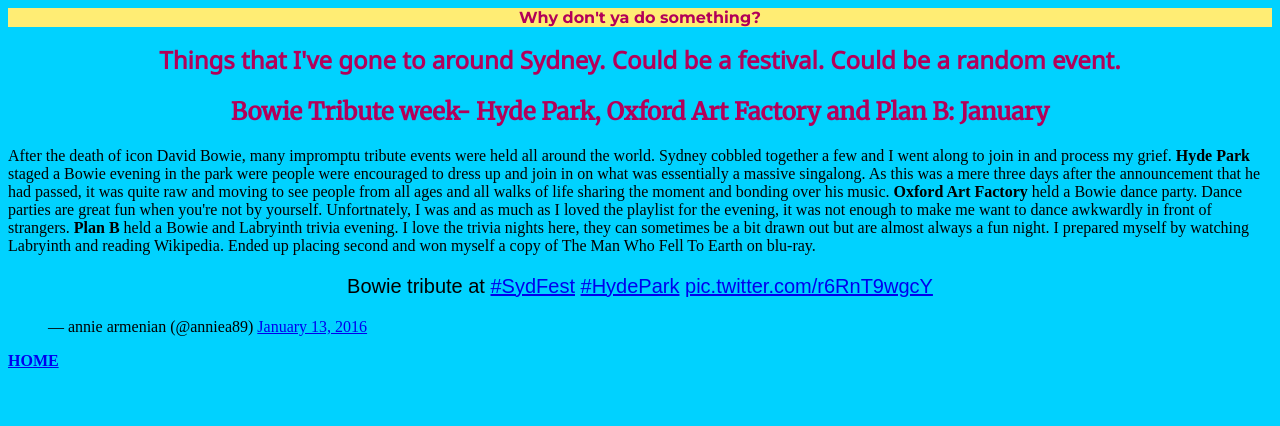
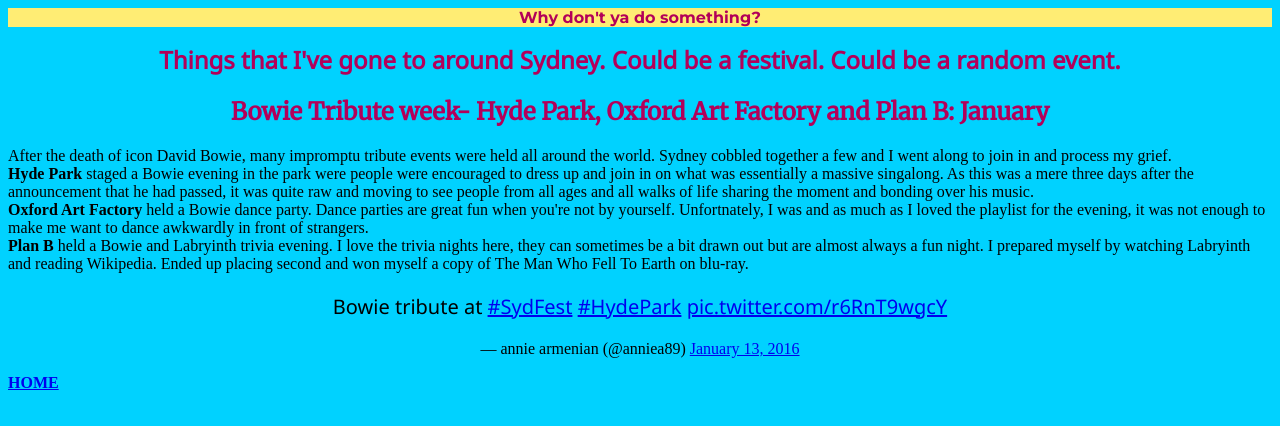
Before and after one commit to anniea89/anniea89.github.io, a plain HTML site: page unit_9/done.html in a window 1280 px wide. Drawn offline with Linux system fonts and the light colour scheme.

Commit message:
image and para

```diff
--- a/unit_9/css/styledone.css
+++ b/unit_9/css/styledone.css
@@ -28,6 +28,6 @@ h2 {
 }
 p {
 	font-size: 1.25em;
-    font-family: Arial, sans-serif;
+    font-family: 'Noto Sans', sans-serif;
 	text-align: center;
 }
--- a/unit_9/done.html
+++ b/unit_9/done.html
@@ -7,18 +7,18 @@
 <h1>Things that I've gone to around Sydney. Could be a festival. Could be a random event.</h1>
 	<p> <h2>Bowie Tribute week- Hyde Park, Oxford Art Factory and Plan B: January</h2>
 After the death of icon David Bowie, many impromptu tribute events were held all around the world. Sydney cobbled together a few and I went along to join in and process my grief.
-
+<br>
 <b>Hyde Park</b> staged a Bowie evening in the park were people were encouraged to dress up and join in on what was essentially a massive singalong. As this was a mere three days after the announcement that he had passed, it was quite raw and moving to see people from all ages and all walks of life sharing the moment and bonding over his music.
-
+<br>
 <b>Oxford Art Factory</b> held a Bowie dance party. Dance parties are great fun when you're not by yourself. Unfortnately, I was and as much as I loved the playlist for the evening, it was not enough to make me want to dance awkwardly in front of strangers.
-
+<br>
 <b> Plan B</b> held a Bowie and Labryinth trivia evening. I love the trivia nights here, they can sometimes be a bit drawn out but are almost always a fun night. I prepared myself by watching Labryinth and reading Wikipedia. Ended up placing second and won myself a copy of The Man Who Fell To Earth on blu-ray.
 
 </p>
-
+<div align="center">
 <blockquote class="twitter-tweet" data-lang="en"><p lang="en" dir="ltr">Bowie tribute at <a href="https://twitter.com/hashtag/SydFest?src=hash">#SydFest</a> <a href="https://twitter.com/hashtag/HydePark?src=hash">#HydePark</a> <a href="https://t.co/r6RnT9wgcY">pic.twitter.com/r6RnT9wgcY</a></p>&mdash; annie armenian (@anniea89) <a href="https://twitter.com/anniea89/status/687174453508194304">January 13, 2016</a></blockquote>
 <script async src="//platform.twitter.com/widgets.js" charset="utf-8"></script>
-
+</div>
 
 
 </body>
```
